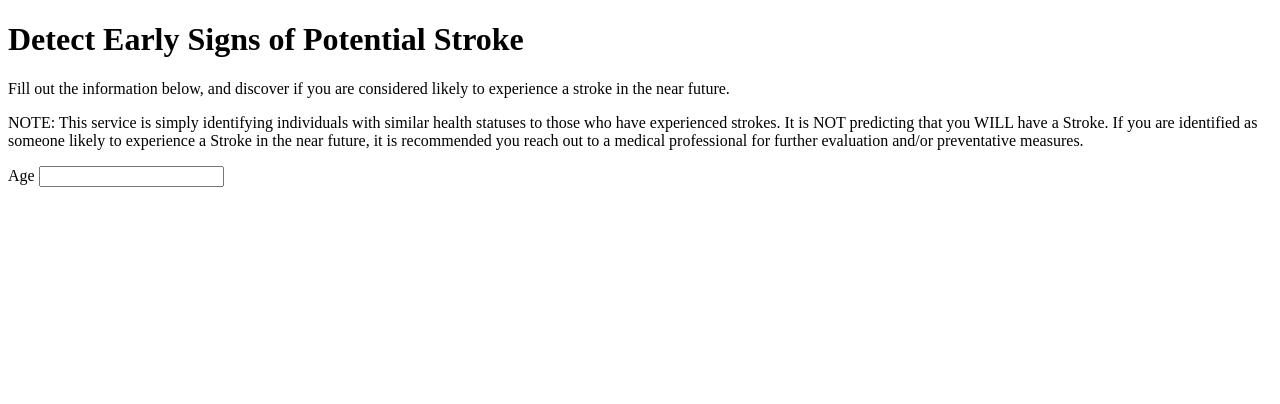
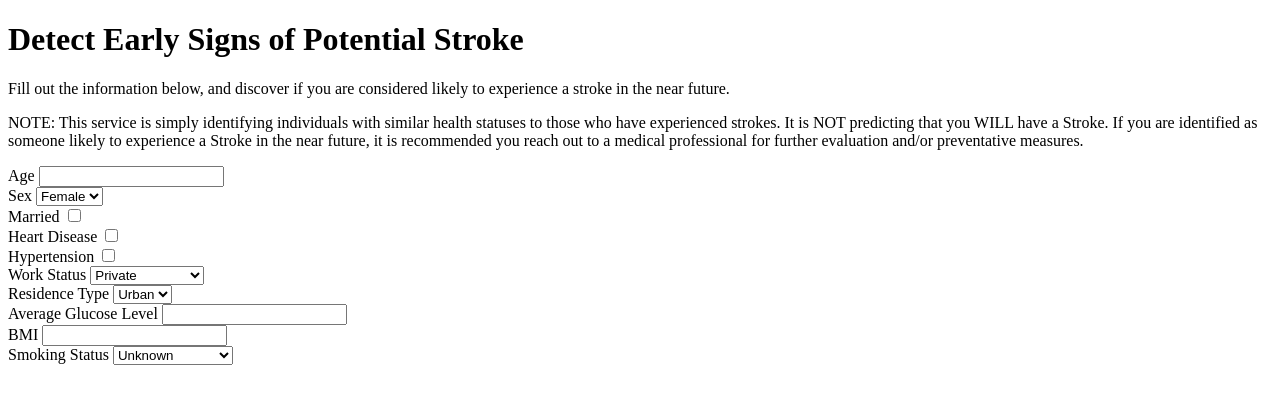
Before and after one commit to benkinard/StrokePrediction, a Flask app: page / in a window 1280 px wide. Shown: the part 44-448 px from the top of the page. Run offline with Flask 3, Linux system fonts and the light colour scheme.

Commit message:
Add remaining form elements

```diff
--- a/src/templates/index.html
+++ b/src/templates/index.html
@@ -19,6 +19,60 @@
             <label for="age">Age</label>
             <input type="number" name="age" id="age">
         </div>
+        <div class="health-info-field">
+            <label for="sex">Sex</label>
+            <select name="sex" id="sex">
+                <option value="Female">Female</option>
+                <option value="Male">Male</option>
+                <option value="Other">Other</option>
+            </select>
+        </div>
+        <div class="health-info-field">
+            <label for="marital-status">Married</label>
+            <input type="checkbox" name="marital-status" id="marital-status">
+        </div>
+        <div class="health-info-field">
+            <label for="heart-disease">Heart Disease</label>
+            <input type="checkbox" name="heart-disease" id="heart-disease">
+        </div>
+        <div class="health-info-field">
+            <label for="hypertension">Hypertension</label>
+            <input type="checkbox" name="hypertension" id="hypertension">
+        </div>
+        <div class="health-info-field">
+            <label for="work">Work Status</label>
+            <select name="work" id="work">
+                <option value="Private">Private</option>
+                <option value="Self-employed">Self-Employed</option>
+                <option value="children">Children</option>
+                <option value="Govt_job">Govt Employee</option>
+                <option value="Never_worked">Never Worked</option>
+            </select>
+        </div>
+        <div class="health-info-field">
+            <label for="residence">Residence Type</label>
+            <select name="residence" id="residence">
+                <option value="Urban">Urban</option>
+                <option value="Rural">Rural</option>
+            </select>
+        </div>
+        <div class="health-info-field">
+            <label for="glucose">Average Glucose Level</label>
+            <input type="number" name="glucose" id="glucose">
+        </div>
+        <div class="health-info-field">
+            <label for="bmi">BMI</label>
+            <input type="number" name="bmi" id="bmi">
+        </div>
+        <div class="health-info-field">
+            <label for="smoking">Smoking Status</label>
+            <select name="smoking" id="smoking">
+                <option value="Unknown">Unknown</option>
+                <option value="never smoked">Never smoked</option>
+                <option value="formerly smoked">Used to smoke</option>
+                <option value="smokes">Currently smoke</option>
+            </select>
+        </div>
     </form>
     {% endblock %}
 </body>
```
